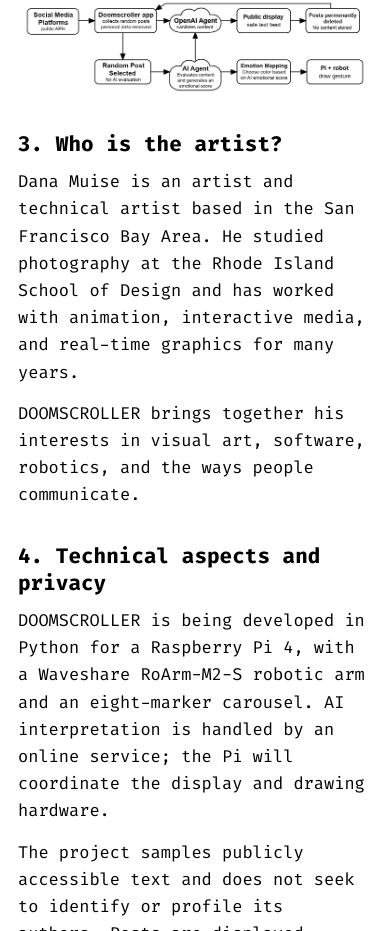
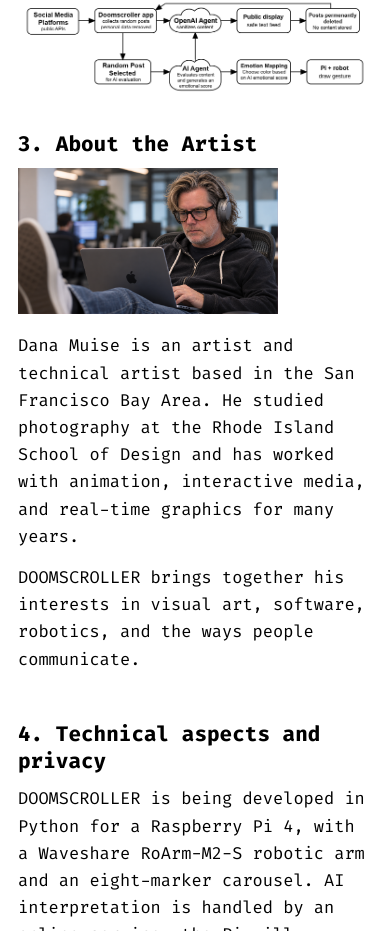
Before and after one commit to danamuise/ChatterFeed, a plain HTML site: page docs/index.html in a window 390 px wide. Shown: the part 2217-3148 px from the top of the page. Drawn offline with Linux system fonts and the light colour scheme.

Commit message:
Rename artist section and add Dana portrait

```diff
--- a/docs/index.html
+++ b/docs/index.html
@@ -76,6 +76,16 @@
       margin: 20px 0 8px 50%;
       transform: translateX(-50%);
     }
+    .artist-section {
+      display: flow-root;
+    }
+    .artist-photo {
+      float: right;
+      width: min(260px, 40%);
+      max-width: none;
+      height: auto;
+      margin: 2px 0 16px 24px;
+    }
     .artwork-details {
       max-width: 560px;
       font-size: 14px;
@@ -99,6 +109,12 @@
       font-size: 14px;
     }
     @media (max-width: 600px) {
+      .artist-photo {
+        float: none;
+        width: min(260px, 100%);
+        margin: 2px 0 18px;
+      }
+
       main { margin: 32px auto 55px; padding: 0 18px; }
       h1 { font-size: clamp(21px, 5.4vw, 30px); }
       .subtitle { font-size: 19px; }
@@ -135,8 +151,9 @@
       <img class="workflow-image" src="doomscroller_ai_workflow.png" alt="DOOMSCROLLER workflow diagram showing public social media feeding AI sanitization and emotion interpretation, followed by color selection and robotic drawing" width="600" loading="lazy">
     </section>
 
-    <section>
-      <h2>3. Who is the artist?</h2>
+    <section class="artist-section">
+      <h2>3. About the Artist</h2>
+      <img class="artist-photo" src="Dana_small.png" alt="Portrait of artist Dana Muise" width="260" loading="lazy">
       <p>Dana Muise is an artist and technical artist based in the San Francisco Bay Area. He studied photography at the Rhode Island School of Design and has worked with animation, interactive media, and real-time graphics for many years.</p>
       <p>DOOMSCROLLER brings together his interests in visual art, software, robotics, and the ways people communicate.</p>
     </section>
```
